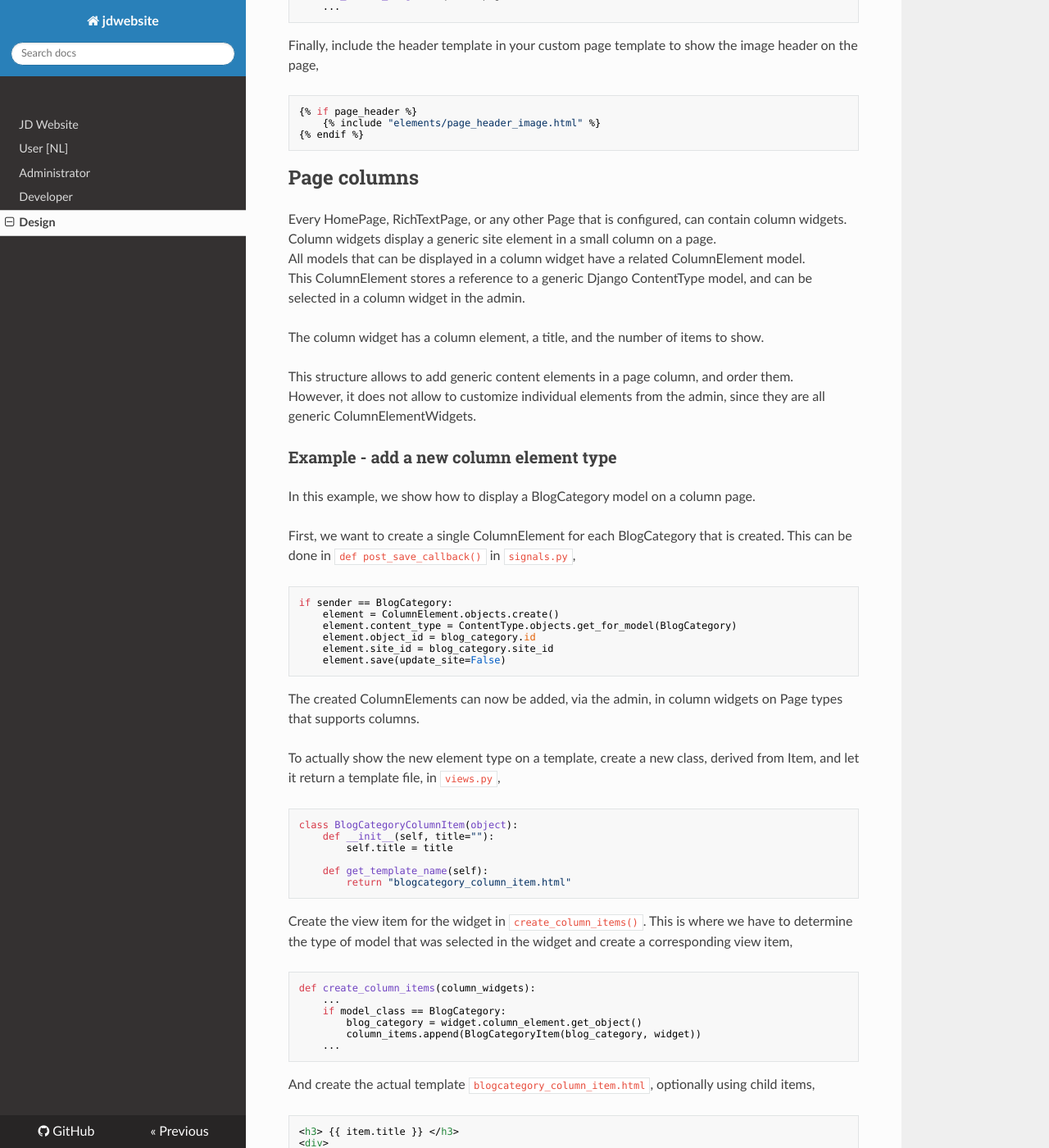
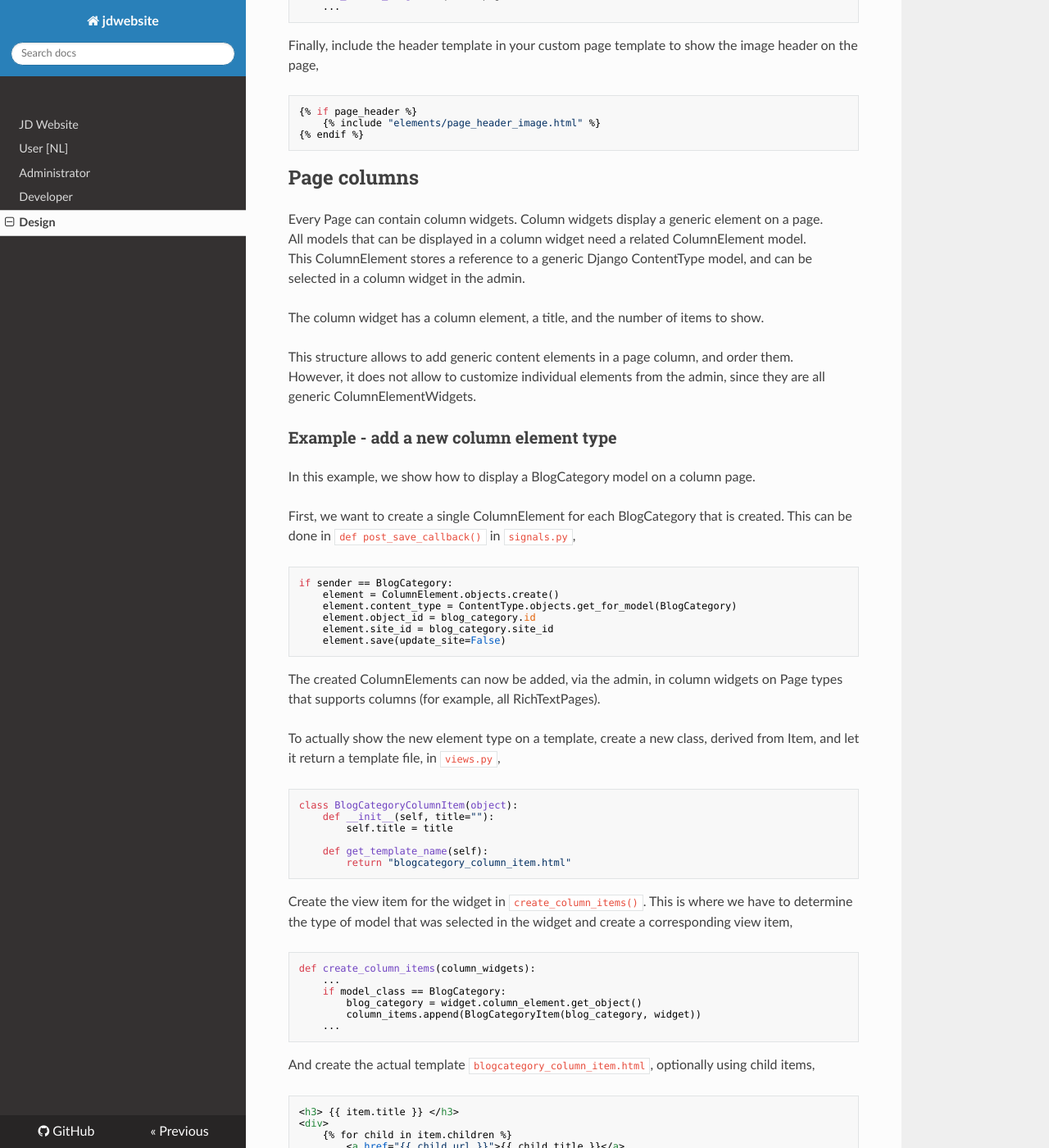
Before and after one commit to jonge-democraten/website, an MkDocs documentation site: the page built from docs/design.md, in a window 1280 px wide and 1400 px high, scrolled down 2638 px. Shown: the whole window at 82% size. Built offline with MkDocs 1.6.1, drawn with Linux system fonts in a browser that asks for light colours; nearby versions of some CDN libraries; old or Windows-style settings are respelled for this version of MkDocs.

Commit message:
Minor improve page column design document

````diff
--- a/docs/design.md
+++ b/docs/design.md
@@ -118,9 +118,9 @@ Finally, include the header template in your custom page template to show the im
 
 ## Page columns
 
-Every HomePage, RichTextPage, or any other Page that is configured, can contain column widgets.
-Column widgets display a generic site element in a small column on a page.
-All models that can be displayed in a column widget have a related ColumnElement model.
+Every Page can contain column widgets.
+Column widgets display a generic element on a page.
+All models that can be displayed in a column widget need a related ColumnElement model.
 This ColumnElement stores a reference to a generic Django ContentType model, and can be selected in a column widget in the admin.
 
 The column widget has a column element, a title, and the number of items to show.
@@ -143,7 +143,7 @@ if sender == BlogCategory:
     element.save(update_site=False)
 ```
 
-The created ColumnElements can now be added, via the admin, in column widgets on Page types that supports columns.
+The created ColumnElements can now be added, via the admin, in column widgets on Page types that supports columns (for example, all RichTextPages).
 
 To actually show the new element type on a template, create a new class, derived from Item, and let it return a template file, in `views.py`,
 ```Python
````
